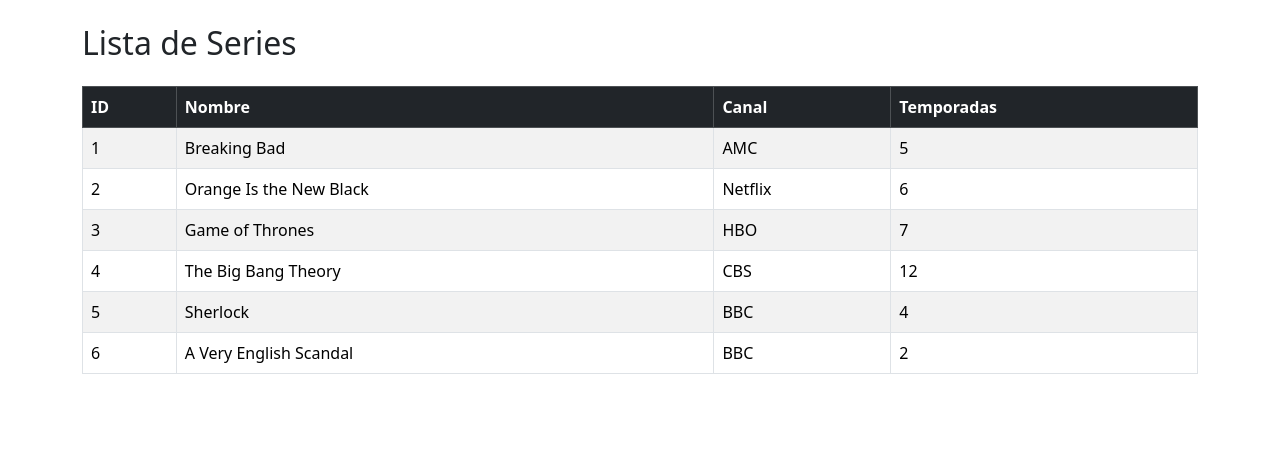
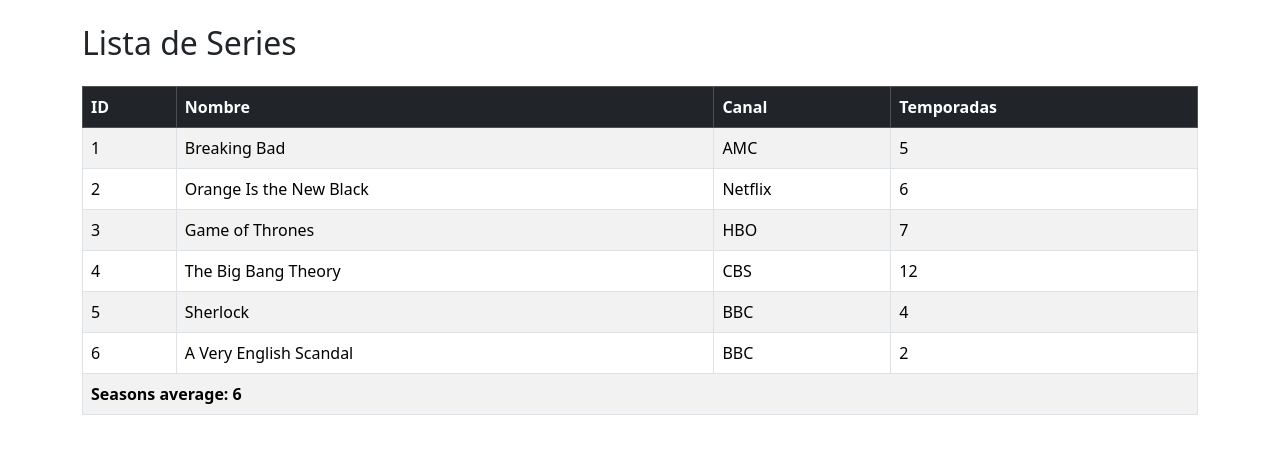
Before and after one commit to taguilera11/Taller-Angular, an Angular app: page / in a window 1280 px wide. Shown: the top 454 px of the page. Built offline with nearby package versions, Linux system fonts and the light colour scheme.

Commit message:
Add average seasons calculation and display in SerieListComponent

```diff
--- a/src/app/series/serie-list/serie-list.component.html
+++ b/src/app/series/serie-list/serie-list.component.html
@@ -16,6 +16,9 @@
           <td>{{ serie.channel }}</td>
           <td>{{ serie.seasons }}</td>
         </tr>
+        <tr>
+            <td colspan="4"><strong> Seasons average: {{averageSeasons}}</strong></td>
+        </tr>
       </tbody>
     </table>
   </div>
--- a/src/app/series/serie-list/serie-list.component.ts
+++ b/src/app/series/serie-list/serie-list.component.ts
@@ -11,13 +11,23 @@
 export class SerieListComponent implements OnInit{
 
   series: Serie[] = [];
+  averageSeasons: number = 0;
 
   constructor(private serieService: SerieService) {}
 
   ngOnInit(): void {
       this.serieService.getSeries().subscribe(data => {
-        this.series =data;
+        this.series = data;
+        this.averageSeasons = this.calculateAverage();
       });
   }
 
+  calculateAverage(): number {
+    let average: number = 0;
+    this.series.forEach((serie)=> {
+      average += serie.seasons;
+    });
+    return average/this.series.length
+  }
+
 }
```
